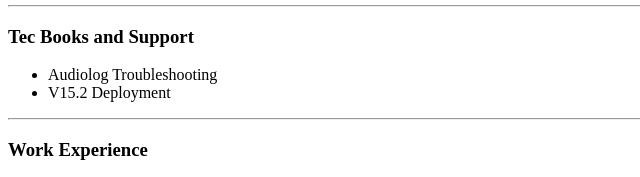
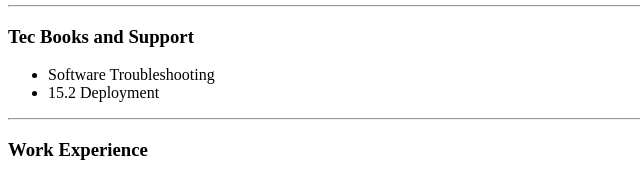
Before and after one commit to abreuweb/cv, a plain HTML site: page index.html in a window 1280 px wide. Shown: the part 210-387 px from the top of the page, 0-640 px from the left. Drawn offline with Linux system fonts and the light colour scheme.

Commit message:
Update index.html

```diff
--- a/index.html
+++ b/index.html
@@ -20,8 +20,8 @@
   <hr>
   <h3>Tec Books and Support</h3>
   <ul>
-    <li>Audiolog Troubleshooting</li>
-    <li>V15.2 Deployment</li>
+    <li>Software Troubleshooting</li>
+    <li>15.2 Deployment</li>
   </ul>
   <hr>
   <h3>Work Experience</h3>
```
